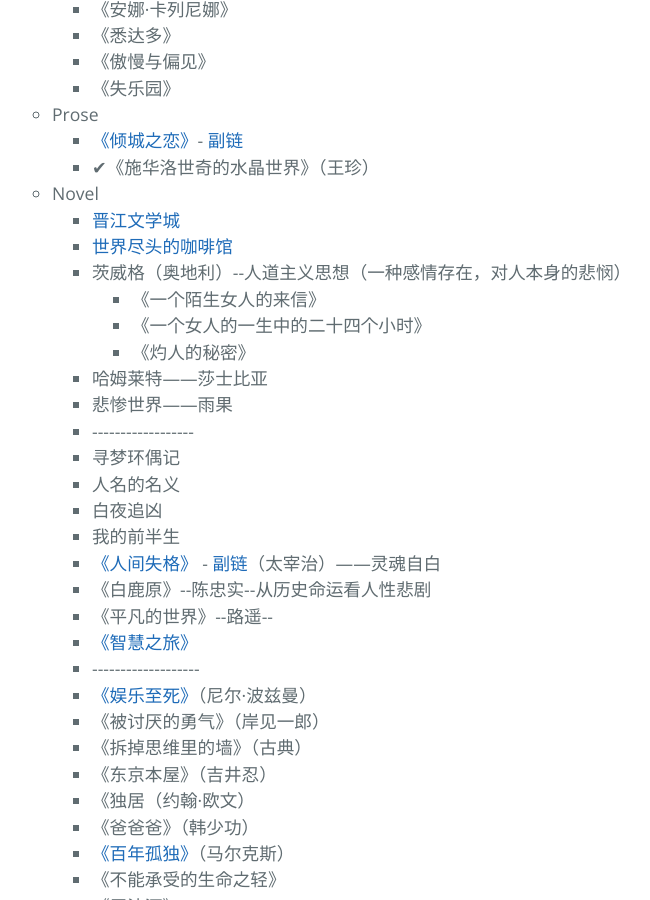
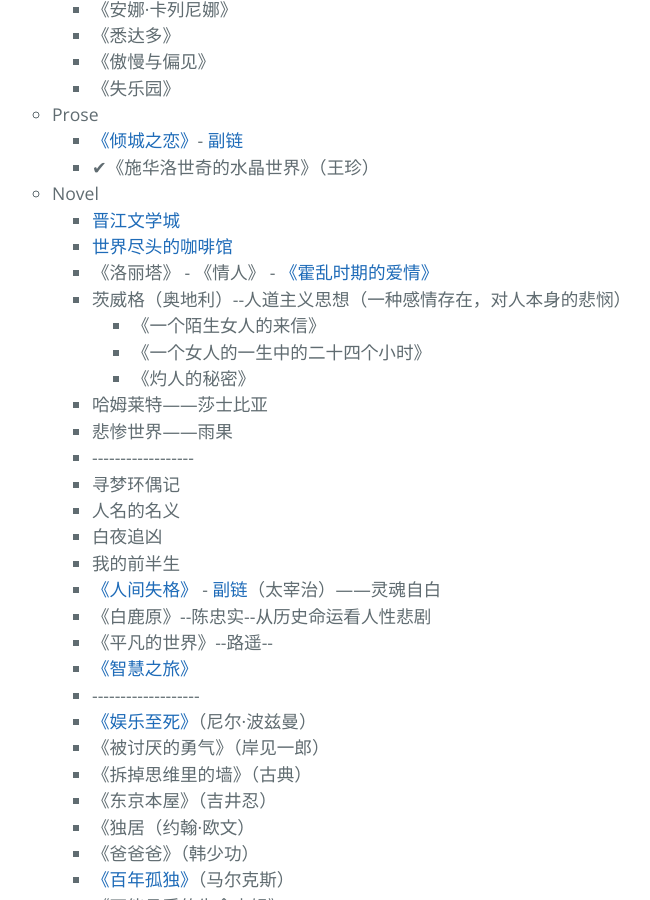
Before and after one commit to AmbroseRen/test, a Jekyll site: the page built from Library/BookListsOne.md, in a window 1280 px wide and 900 px high, scrolled down 2636 px. Shown: the whole window, without its empty margins (252-902 px from the left). Built offline with Jekyll 4.4.1, drawn with Linux system fonts in a browser that asks for light colours; our own code applies the rules of GitHub Pages for plain Markdown files; the repository's description, which GitHub fills in, is left out.

Commit message:
Update BookListsOne.md

```diff
--- a/Library/BookListsOne.md
+++ b/Library/BookListsOne.md
@@ -161,6 +161,7 @@
                 <ul>
                     <li><a href="http://www.jjwxc.net/bookbase_slave.php?orderstr=2">晋江文学城</a></li>
                     <li><a href="https://cdn.jsdelivr.net/gh/AmbroseRen/Picture@master/book/Literature/Novel/《世界尽头的咖啡馆》万洁 【美】约翰·史崔勒基【文字版_PDF电子书_下载】.pdf">世界尽头的咖啡馆</a></li>
+                    <li>《洛丽塔》 - 《情人》 - <a href="http://www.jjwxc.net/bookbase_slave.php?orderstr=2">《霍乱时期的爱情》</a></li>
                     <li>茨威格（奥地利）--人道主义思想（一种感情存在，对人本身的悲悯）
                         <ul>
                             <li>《一个陌生女人的来信》</li>
```
